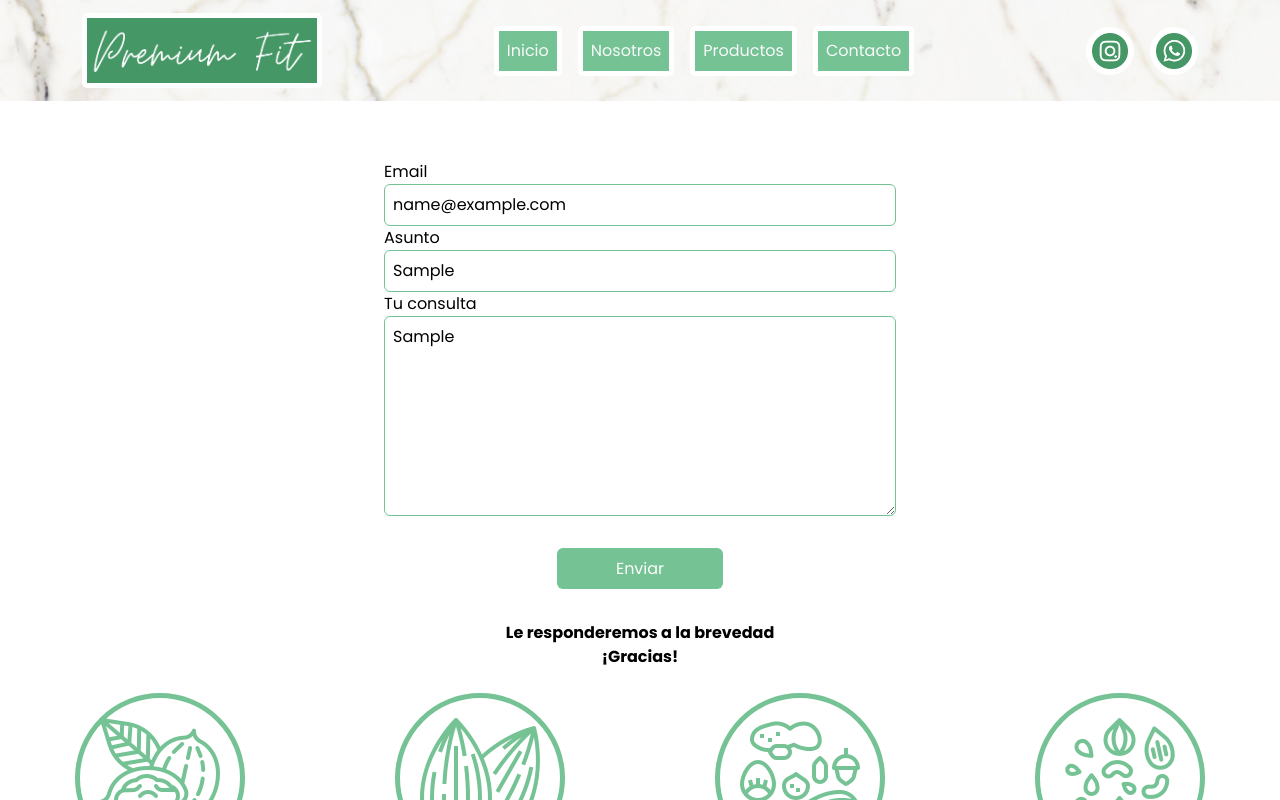
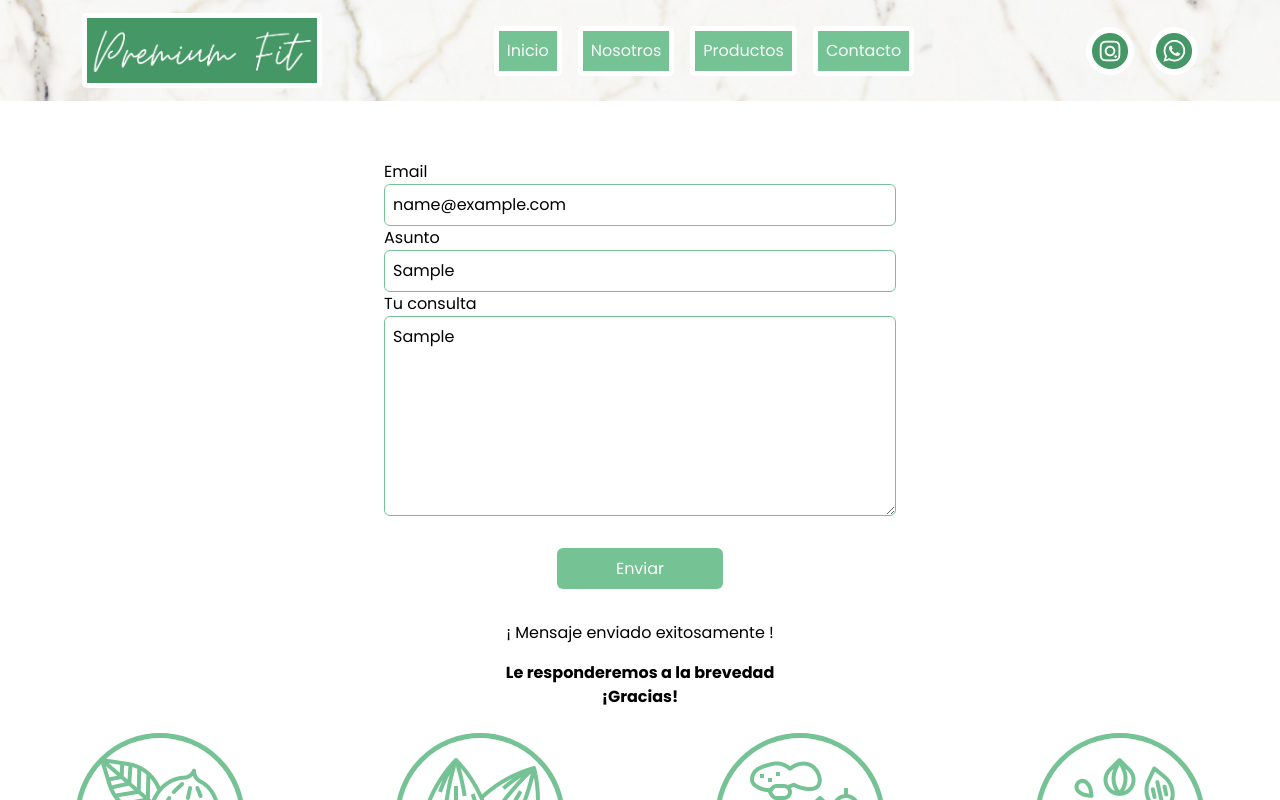
Before and after one commit to ANGdesarrollo/Proyecto-PremiumFit, a React (Vite) app: page /contacto in a window 1280 px wide. Both pictures are taken after typing "name@example.com", "Sample", "Sample" into the empty fields and a click on the button "Enviar". Shown: the top 800 px of the page. Built offline with nearby package versions, Linux system fonts and the light colour scheme.

Commit message:
configuracion de formulario de contacto

```diff
--- a/package.json
+++ b/package.json
@@ -9,6 +9,7 @@
     "preview": "vite preview"
   },
   "dependencies": {
+    "@emailjs/browser": "^3.10.0",
     "bootstrap": "^5.2.3",
     "react": "^18.2.0",
     "react-bootstrap": "^2.7.2",
--- a/src/pages/contacto/ContactoPageContainer.jsx
+++ b/src/pages/contacto/ContactoPageContainer.jsx
@@ -2,15 +2,26 @@ import { useForm } from "react-hook-form";
 import { useValidations } from "../../hooks/useValidations.js";
 import { ContactoPageLayout } from "./ContactoPageLayout";
 import './_contacto-page.scss';
+import emailjs from "@emailjs/browser";
+import { useState } from "react";
 
 export const ContactoPageContainer = () => {
 
     const { handleSubmit, register, formState: { errors } } = useForm();
     const { validateEmail } = useValidations();
+    const [ success, setSuccess ] = useState( false )
 
-    const onSubmit = ( { email, asunto, consulta }  ) => {
-        console.log(email, asunto, consulta)
+    const onSubmit = async ( { email, asunto, consulta } ) => {
+        if ( email && asunto && consulta ) {
+            let temParams = {
+                from_email: email,
+                message: consulta,
+            }
+            setSuccess( true );
+            return await emailjs.send( 'service_8jkaq4f', 'template_sov04r4', temParams, 'SVTDjyTkDVZlAr2Fs' );
+        }
     }
+
 
     return (
         <ContactoPageLayout
@@ -19,6 +30,7 @@ export const ContactoPageContainer = () => {
             errors={ errors }
             validateEmail={ validateEmail }
             onSubmit={ onSubmit }
+            success={ success }
         />
     );
 };
--- a/src/pages/contacto/ContactoPageLayout.jsx
+++ b/src/pages/contacto/ContactoPageLayout.jsx
@@ -4,7 +4,7 @@ import IconoImg1 from '../../assets/icons/almendra.png';
 import IconoImg2 from '../../assets/icons/nueces.png';
 import IconoImg3 from '../../assets/icons/frutas-secas.png';
 
-export const ContactoPageLayout = ( { register, validateEmail, errors, handleSubmit, onSubmit } ) => {
+export const ContactoPageLayout = ( { register, validateEmail, errors, handleSubmit, onSubmit, success } ) => {
     return (
         <section className="container-contact-page">
             <form onSubmit={ handleSubmit( onSubmit ) }>
@@ -26,12 +26,13 @@ export const ContactoPageLayout = ( { register, validateEmail, errors, handleSub
                 </div>
                 <div>
                     <label htmlFor="consulta">Tu consulta</label>
-                    <textarea id="consulta" type="text" {...register("consulta", {
+                    <textarea id="consulta" type="text" { ...register( "consulta", {
                         required: true
-                    })}/>
+                    } ) }/>
                     { errors.consulta?.type === 'required' && <p>Este campo es requerido</p> }
                 </div>
                 <button type="submit">Enviar</button>
+                {success && <p> ¡ Mensaje enviado exitosamente !</p>}
             </form>
             <div className="agradecimiento">
                 <p>
@@ -41,13 +42,10 @@ export const ContactoPageLayout = ( { register, validateEmail, errors, handleSub
             </div>
 
             <div className='iconosContacto'>
-                <div><img src={IconoImg0} alt="icono nuez"/></div>
-                <div><img src={IconoImg1} alt="icono nuez"/></div>
-                <div> <img src={IconoImg2} alt="icono nuez"/></div>
-                <div><img src={IconoImg3} alt="icono nuez"/></div>
-
-
-
+                <div><img src={ IconoImg0 } alt="icono nuez"/></div>
+                <div><img src={ IconoImg1 } alt="icono nuez"/></div>
+                <div><img src={ IconoImg2 } alt="icono nuez"/></div>
+                <div><img src={ IconoImg3 } alt="icono nuez"/></div>
             </div>
         </section>
     );
```
Also changed, not shown: 1 other file (tests, documents, lock files or other folders).
